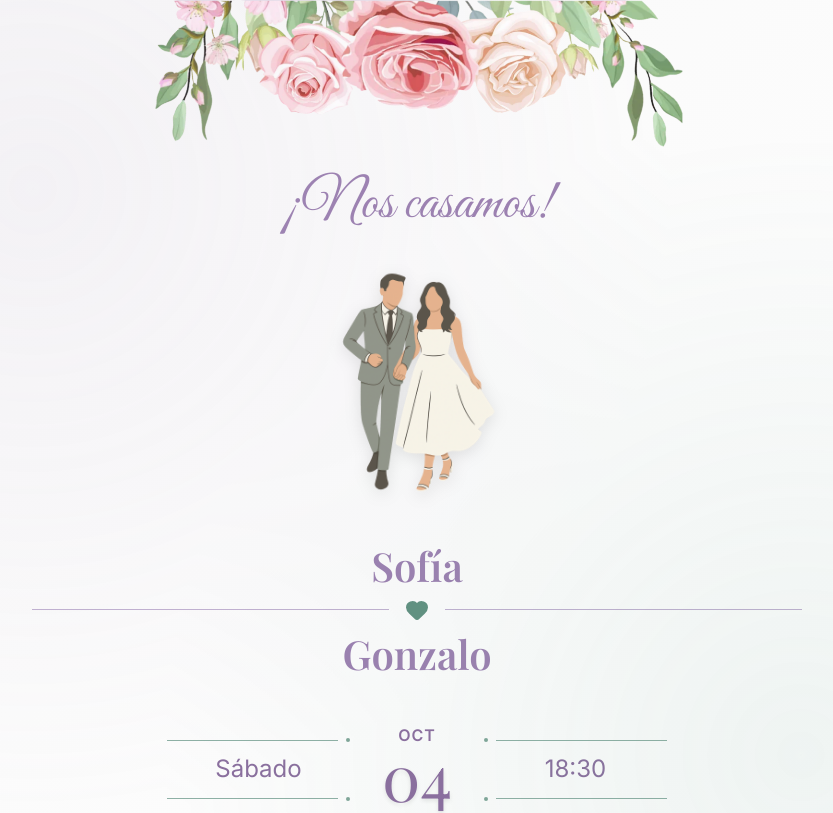
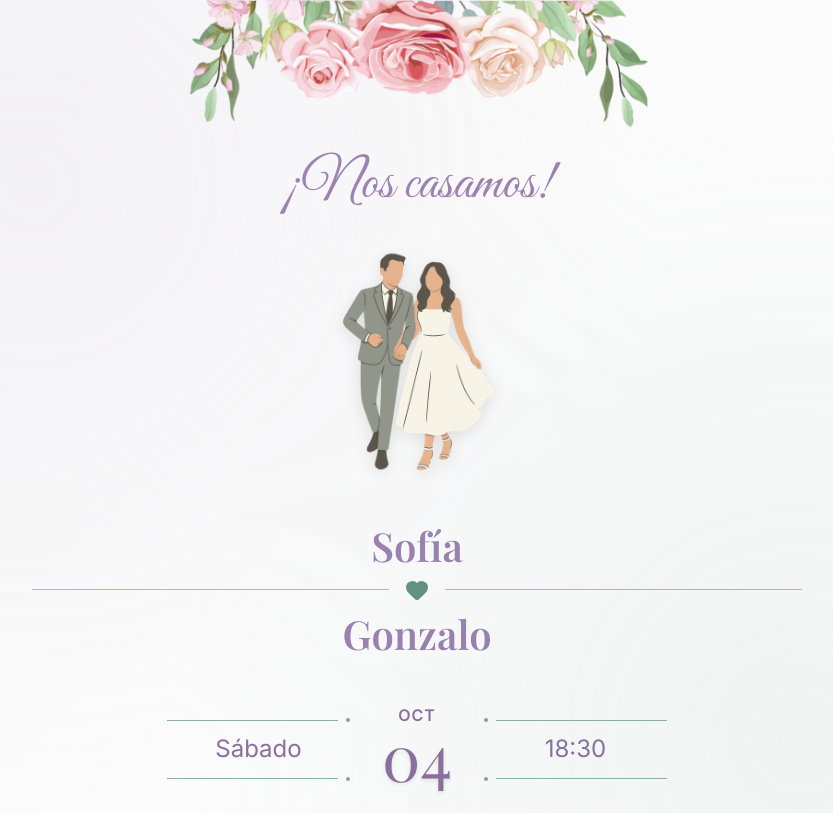
Before and after one commit to gleraromero/casamiento-sg, a React (Vite) app: page / in a window 1280 px wide. Shown: the top 813 px of the page, without its empty margins (223-1056 px from the left). Built offline with nearby package versions, Linux system fonts and the light colour scheme; a web font is replaced by a local one.

Commit message:
feat: reducir tamaño de flores para mejor balance visual

```diff
--- a/src/styles/components.css
+++ b/src/styles/components.css
@@ -39,7 +39,7 @@
 .header-flowers-img {
   max-width: 100%;
   height: auto;
-  max-height: 150px;
+  max-height: 130px;
   object-fit: contain;
 }
 
```
